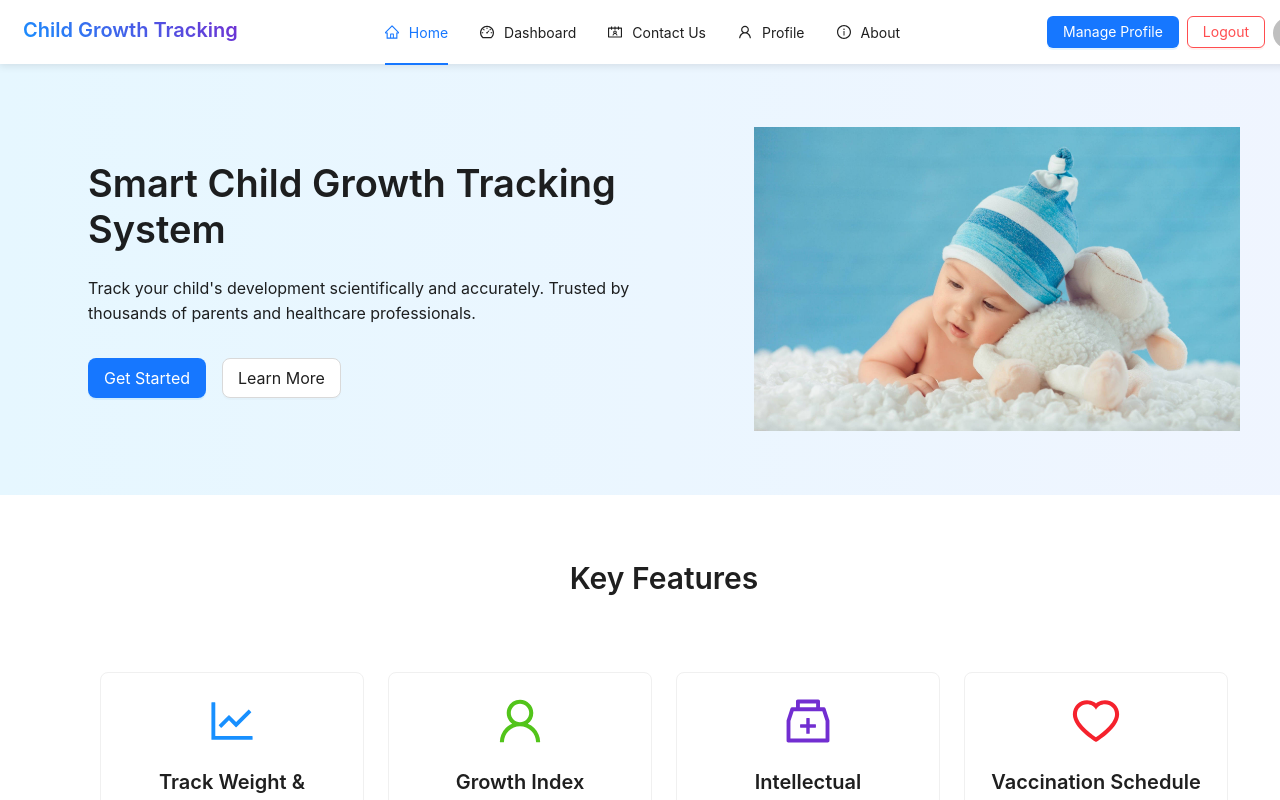
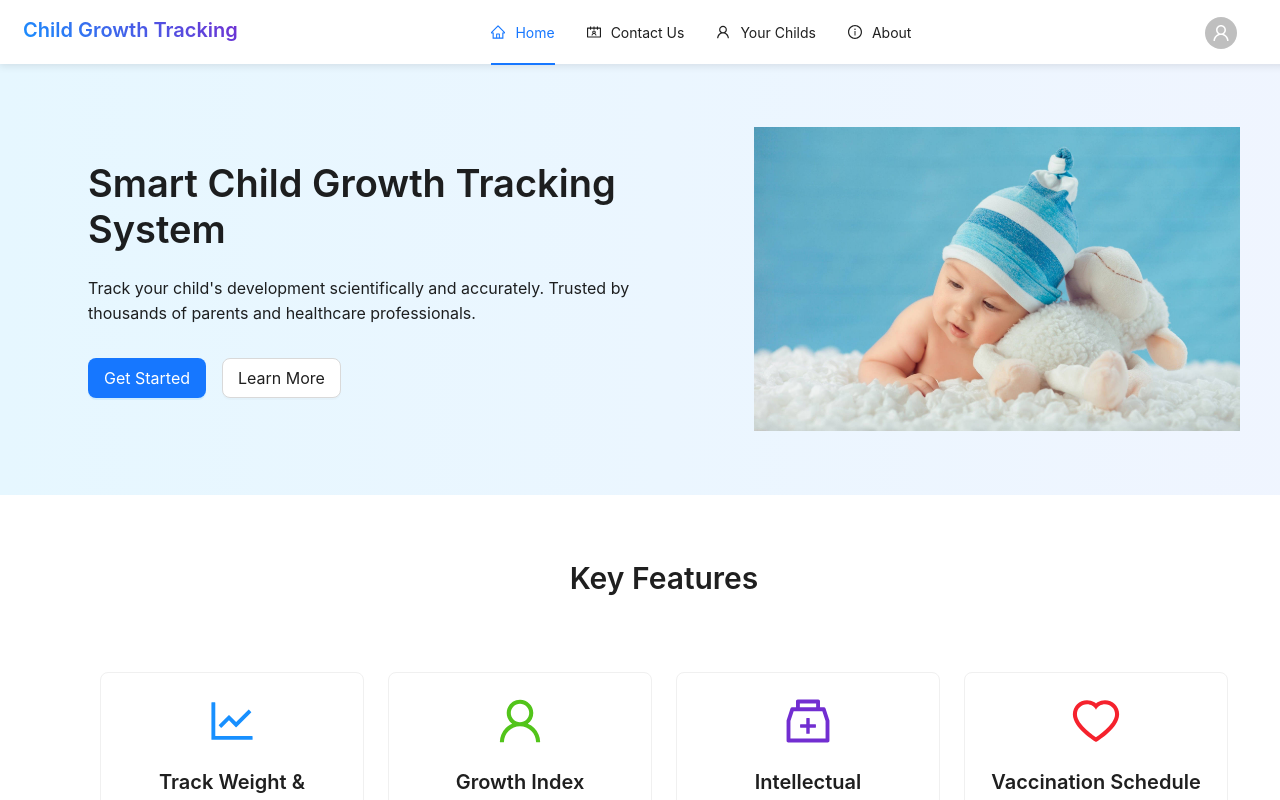
Before and after one commit to tykyfatkie/Spring2025SWP391_SE1842_Group4_FE, a React (Vite) app: page /home in a window 1280 px wide. Shown: the top 800 px of the page. Built offline with nearby package versions, Linux system fonts and the light colour scheme.

Commit message:
Update header

```diff
--- a/src/components/Header/GuestHeader.tsx
+++ b/src/components/Header/GuestHeader.tsx
@@ -42,7 +42,7 @@ const GuestHeader: React.FC = () => {
         position: 'sticky',
         top: 0,
         zIndex: 1000,
-        width: '98vw',
+        width: '100vw',
         maxWidth: '100%', // Đảm bảo không bị tràn
         minWidth: '320px',
       }}
--- a/src/components/Header/Header.tsx
+++ b/src/components/Header/Header.tsx
@@ -1,12 +1,10 @@
 import React, { useState, useEffect } from 'react';
-import { Layout, Menu, Row, Col, Space, Typography, Button, Avatar } from 'antd';
+import { Layout, Menu, Row, Col, Space, Typography, Dropdown, Avatar } from 'antd';
 import {
   HomeOutlined,
   UserOutlined,
   InfoCircleOutlined,
-  DashboardOutlined,
-  ContactsOutlined,
-  SettingOutlined
+  ContactsOutlined
 } from '@ant-design/icons';
 import { useLocation, useNavigate } from 'react-router-dom';
 
@@ -22,12 +20,10 @@ const AppHeader: React.FC = () => {
     const path = location.pathname;
     if (path.includes('/home')) {
       setSelectedKey('home');
-    } else if (path.includes('/dashboard')) {
-      setSelectedKey('dashboard');
     } else if (path.includes('/contact-us')) {
       setSelectedKey('contact');
-    } else if (path.includes('/profile')) {
-      setSelectedKey('profile');
+    } else if (path.includes('/child-create')) {
+      setSelectedKey('childs');
     } else if (path.includes('/about-us')) {
       setSelectedKey('about');
     }
@@ -38,10 +34,23 @@ const AppHeader: React.FC = () => {
   };
 
   const handleLogout = () => {
-    // Handle logout logic here
     console.log("User logged out");
     navigate('/login');
   };
+
+  const menu = (
+    <Menu>
+      <Menu.Item key="manage-profile" onClick={() => navigate('/manage-profile')}>
+        Manage Profile
+      </Menu.Item>
+      <Menu.Item key="package" onClick={() => navigate('/package')}>
+        Package
+      </Menu.Item>
+      <Menu.Item key="logout" danger onClick={handleLogout}>
+        Logout
+      </Menu.Item>
+    </Menu>
+  );
 
   return (
     <Header
@@ -79,20 +88,18 @@ const AppHeader: React.FC = () => {
             style={{
               border: 'none',
               justifyContent: 'center',
-              marginLeft: '0px'
+              marginRight: '40px',
+              minWidth: '100px'
             }}
           >
             <Menu.Item key="home" icon={<HomeOutlined />}>
               <a href="/home">Home</a>
             </Menu.Item>
-            <Menu.Item key="dashboard" icon={<DashboardOutlined />}>
-              <a href="/dashboard">Dashboard</a>
-            </Menu.Item>
             <Menu.Item key="contact" icon={<ContactsOutlined />}>
               <a href="/contact-us">Contact Us</a>
             </Menu.Item>
-            <Menu.Item key="profile" icon={<UserOutlined />}>
-              <a href="/child-create">Profile</a>
+            <Menu.Item key="childs" icon={<UserOutlined />}>
+              <a href="/child-create">Your Childs</a>
             </Menu.Item>
             <Menu.Item key="about" icon={<InfoCircleOutlined />}>
               <a href="/about-us">About</a>
@@ -100,16 +107,10 @@ const AppHeader: React.FC = () => {
           </Menu>
         </Col>
 
-        <Col>
-          <Space>
-            <Button type="primary" onClick={() => navigate('/manage-profile')}>
-              Manage Profile
-            </Button>
-            <Button type="default" danger onClick={handleLogout}>
-              Logout
-            </Button>
-            <Avatar icon={<UserOutlined />} />
-          </Space>
+        <Col style={{ minWidth: '100px', marginLeft: '0px' }}> {/* Giảm margin để xích vào */}
+          <Dropdown overlay={menu} trigger={['click']}>
+            <Avatar icon={<UserOutlined />} style={{ cursor: 'pointer' }} />
+          </Dropdown>
         </Col>
       </Row>
     </Header>
```
